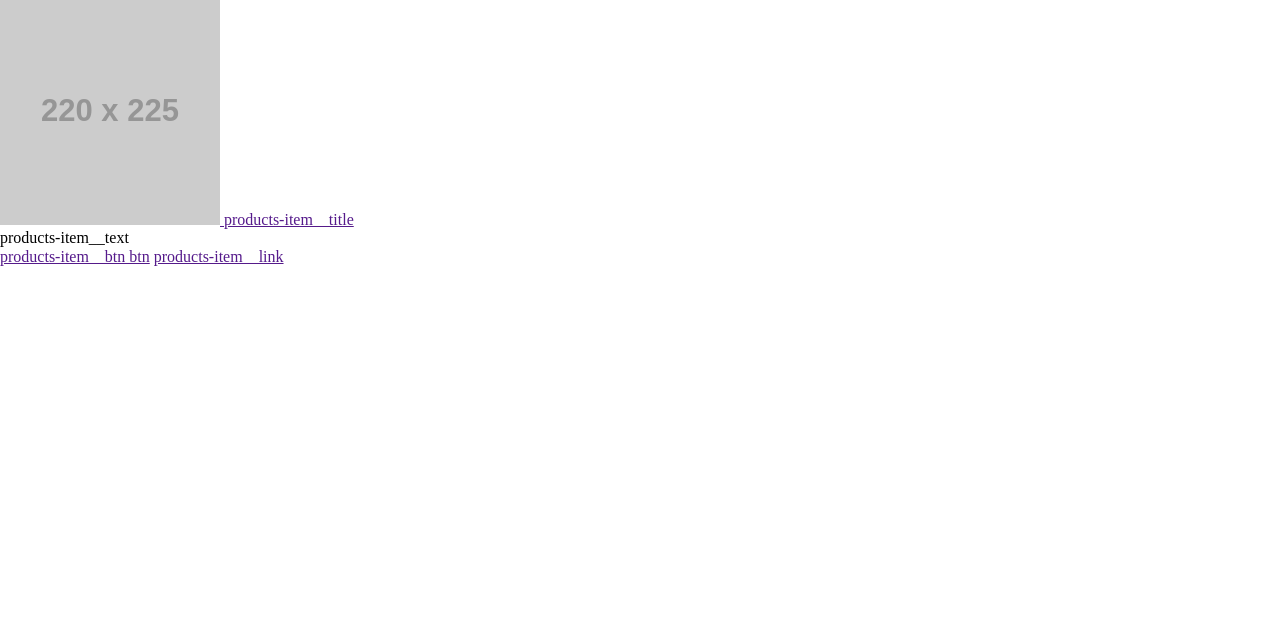
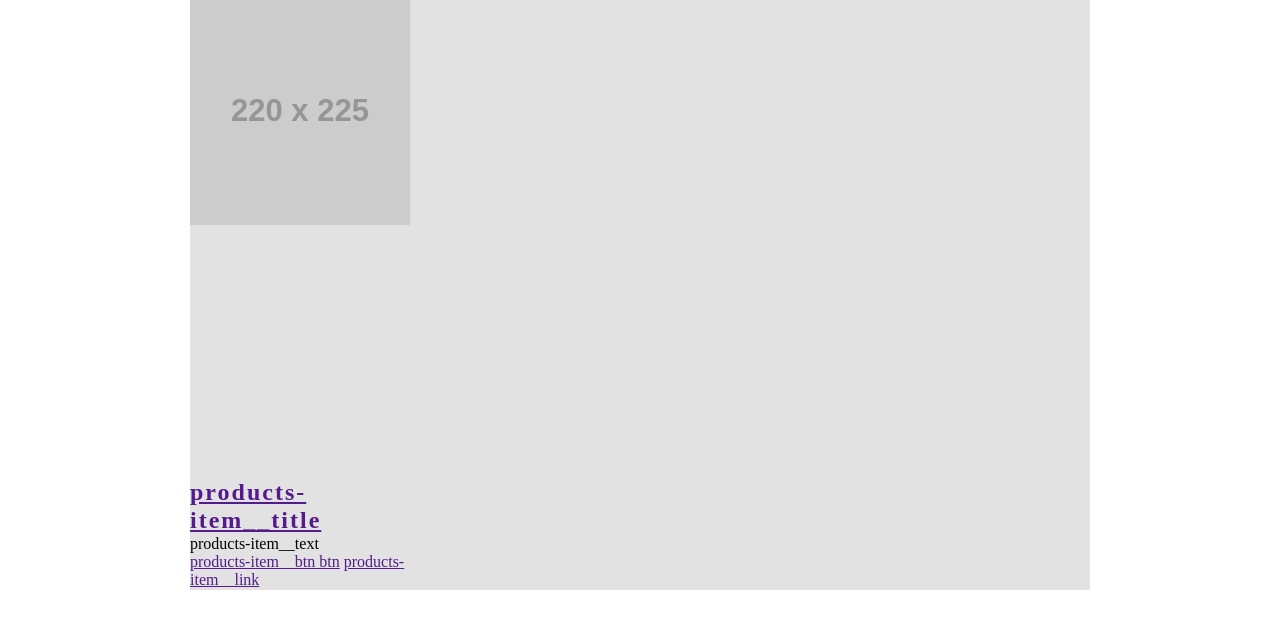
Before and after one commit to DmitriyFox/templates, a website: page jeka/card-block/index.html in a window 1280 px wide. Drawn offline with nearby package versions, Linux system fonts and the light colour scheme; placeholder pictures from the web are drawn by us.

Commit message:
start style make.

```diff
--- a/jeka/card-block/index.html
+++ b/jeka/card-block/index.html
@@ -6,8 +6,8 @@
     <meta http-equiv="X-UA-Compatible" content="IE=edge">
     <meta name="viewport" content="width=device-width, initial-scale=1.0">
     <title>Template Jeka card block</title>
-    <link rel="stylesheet" href="../../../templates/node_modules/normalize.css/normalize.css"
-    <link rel="stylesheet" href="css/jeka-card-block.css">
+    <link rel="stylesheet" href="../../../templates/node_modules/normalize.css/normalize.css">
+    <link rel="stylesheet" href="../css/jeka-card-block.css">
 </head>
 
 <body>
@@ -16,18 +16,18 @@
             <div class="products-body">
                 <div class="products__column">
                     <div class="products-item">
-                        <a href="" class="products-item__image">
+                        <a href="" class="products-item__image ibg">
                             <img src="https://via.placeholder.com/220x225" alt="">
-                            <a href="" class="products-item__title">products-item__title</a>
-                            <div class="products-item__text">products-item__text</div>
-                            <a href="" class="products-item__btn btn">products-item__btn btn</a>
-                            <a href="" class="products-item__link">products-item__link</a>
                         </a>
+                        <a href="" class="products-item__title">products-item__title</a>
+                        <div class="products-item__text">products-item__text</div>
+                        <a href="" class="products-item__btn btn">products-item__btn btn</a>
+                        <a href="" class="products-item__link">products-item__link</a>
                     </div>
                 </div>
             </div>
         </div>
     </div>
+    <!-- https://youtu.be/m4RVcsNMaOY?t=6046 -->
 </body>
-
 </html>
--- a/jeka/card-block/jeka-card-block.scss
+++ b/jeka/card-block/jeka-card-block.scss
@@ -1,21 +1,36 @@
+// img {
+//   display: block;
+//   max-width: 100%;
+// }
 .products {
-
   &__column {
+    flex: 0 0 25%;
   }
 }
 .container {
   max-width: 900px;
+  margin: auto;
 }
 .products-body {
+  background-color: rgb(226, 226, 226);
+  display: flex;
+  justify-content: space-between;
 }
 .products-item {
-
   &__image {
+    display: block;
+	padding: 0 0 100% 0;
+	margin: 0 0 25px 0;
   }
 
   &__title {
+	  font-size: 24px;
+	  font-weight: 700;
+	  display: block;
+	  font-family: serif;
+	  letter-spacing: 2px;
   }
-
+//   https://youtu.be/m4RVcsNMaOY?t=6046
   &__text {
   }
 
```
Also changed, not shown: jeka/card-block/css/jeka-card-block.css (deleted), jeka/css/jeka-card-block.css, 2 other files. Lines whose indentation alone changed are shown as unchanged.
